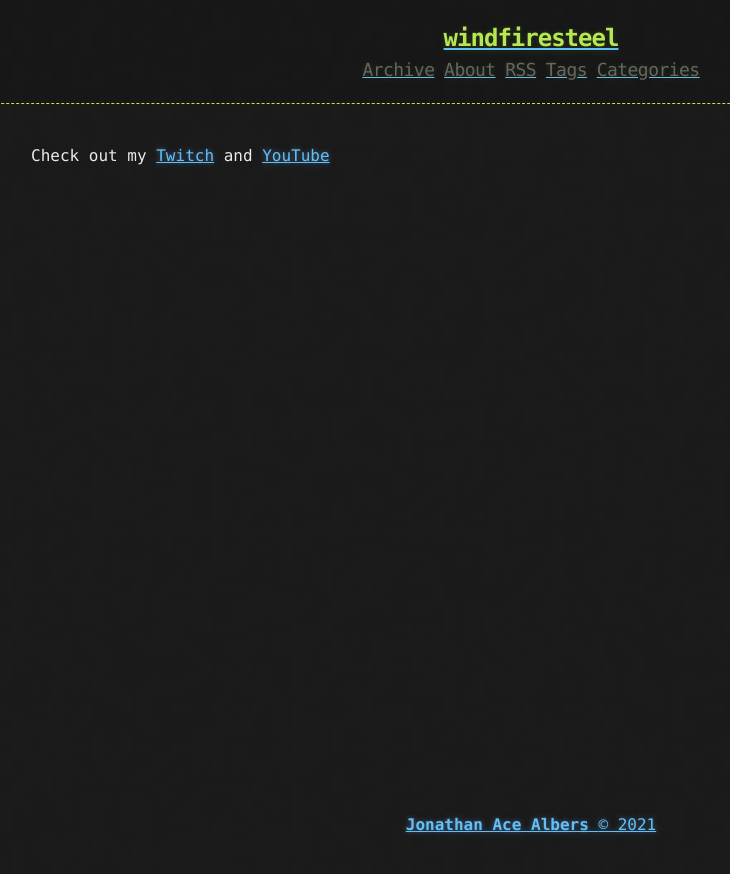
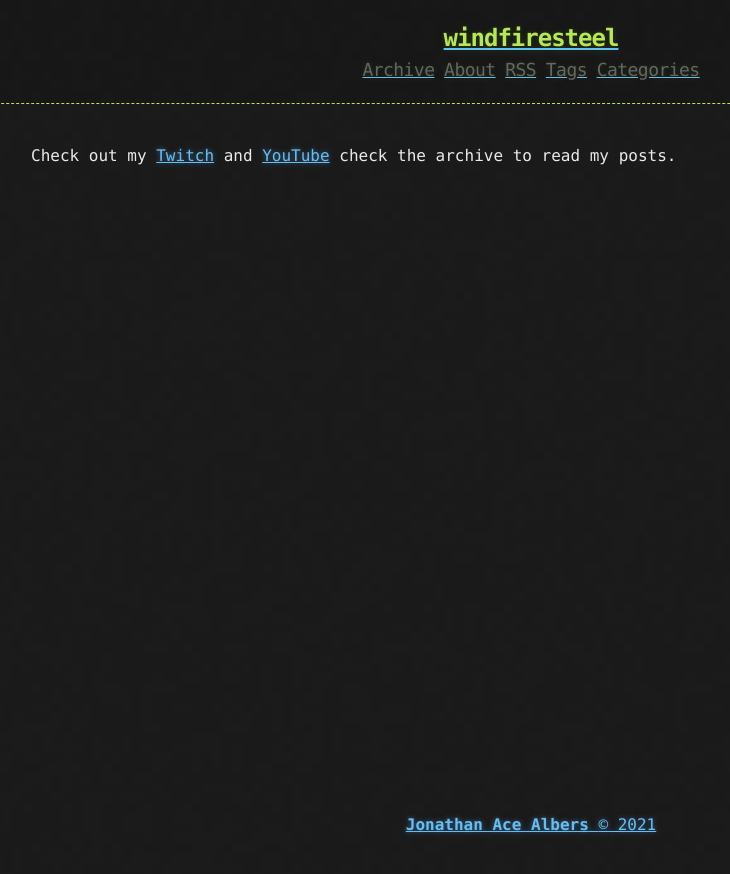
Before and after one commit to windfiresteel/windfiresteel.github.io, a Jekyll site: the page built from index.md, in a window 1280 px wide. Shown: the top 874 px of the page, without its empty margins (109-839 px from the left). Built offline with Jekyll 4.4.1, drawn with Linux system fonts in a browser that asks for light colours; our own code applies the rules of GitHub Pages for plain Markdown files.

Commit message:
Update index.md

```diff
--- a/index.md
+++ b/index.md
@@ -2,4 +2,4 @@
 title: windfiresteels blog
 ---
 
-Check out my [Twitch](https:twitch.tv/windfiresteel) and [YouTube](https://youtube.com/user/windfiresteel)
+Check out my [Twitch](https:twitch.tv/windfiresteel) and [YouTube](https://youtube.com/user/windfiresteel) check the archive to read my posts.
```
